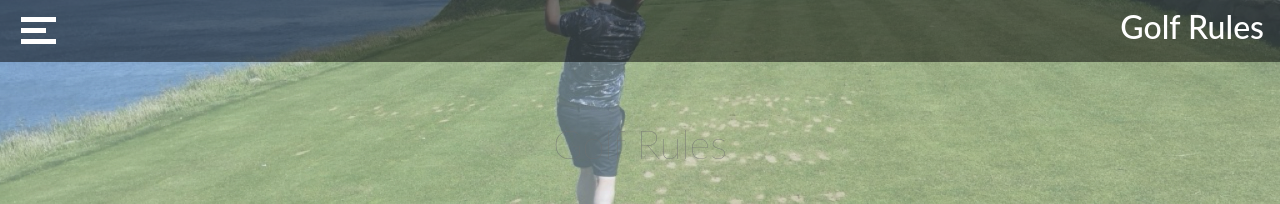
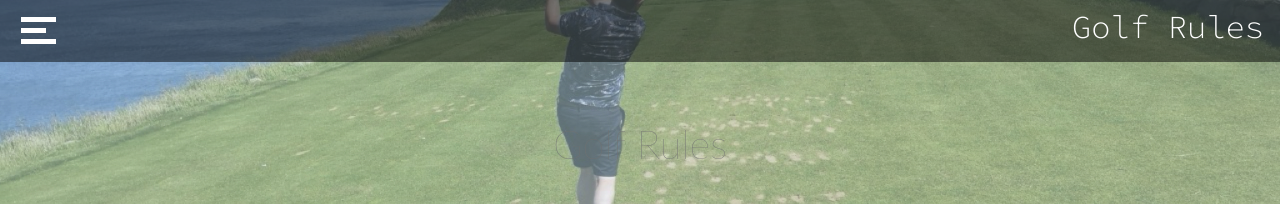
Before and after one commit to Tony8egan/www.TonesDesigns, a Jekyll site: the page built from GolfRules.markdown, in a window 1280 px wide. Shown: the top 204 px of the page. Built offline with Jekyll 4.4.1, drawn with Linux system fonts in a browser that asks for light colours; nearby versions of some CDN libraries.

Commit message:
Update GolfRules.html

```diff
--- a/_layouts/GolfRules.html
+++ b/_layouts/GolfRules.html
@@ -12,6 +12,11 @@
         <link rel="stylesheet" href="https://fonts.googleapis.com/css?family=Oxanium">
         <link rel="icon" type="image/png" href="images/TD2.png">
         <link rel="shortcut icon" type="image/png" href="images/TD2.png">
+
+                <link rel="preconnect" href="https://fonts.googleapis.com">
+<link rel="preconnect" href="https://fonts.gstatic.com" crossorigin>
+<link href="https://fonts.googleapis.com/css2?family=Montserrat&family=Roboto+Slab:wght@300;400&family=Source+Code+Pro:wght@200;300&display=swap" rel="stylesheet">
+
 
 </head>
 
@@ -58,7 +63,9 @@
           <div class="bar3" style = "margin-left:5px;cursor:pointer;"></div>
       </div>
 
-        <H2 style="color:white;text-align:center;"><a href="/Projects.html">Golf Rules</a></H2>
+        <H2 style="color:white;text-align:center;font-family: 'Montserrat', sans-serif;
+        font-family: 'Roboto Slab', serif;
+        font-family: 'Source Code Pro', monospace;"><a href="/Projects.html">Golf Rules</a></H2>
 
 
     </nav>
```
